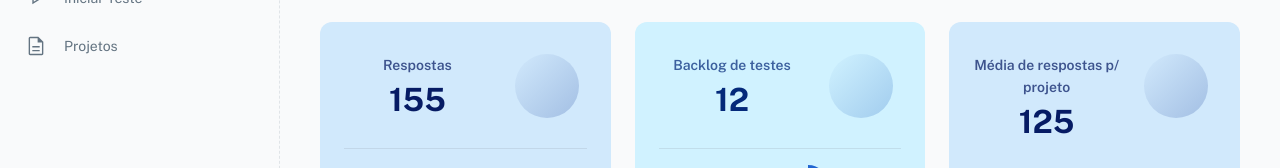
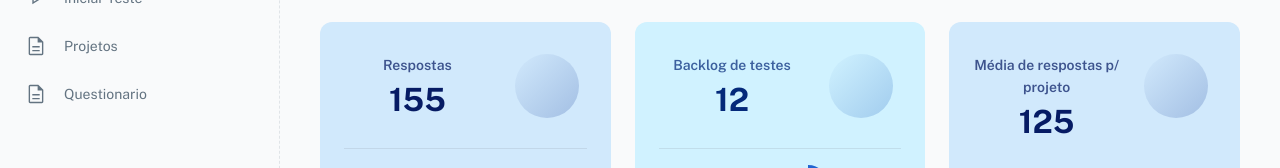
Before and after one commit to FatecFranca/DSM-G01-PI3-2022-2, a React (Create React App) app in the folder front-end/: page /dashboard/app in a window 1280 px wide. Shown: the part 170-338 px from the top of the page. Built offline with nearby package versions, Linux system fonts and the light colour scheme; some icons are missing; a web font is replaced by a local one.

Commit message:
feat-pag-questionario

```diff
--- a/front-end/src/layouts/dashboard/nav/config.js
+++ b/front-end/src/layouts/dashboard/nav/config.js
@@ -21,6 +21,12 @@ const navConfig = [
     path: '/dashboard/products',
     icon: icon('ic_document'),
   },
+  {
+    title: 'Questionario',
+    path: '/dashboard/products',
+    icon: icon('ic_document'),
+  },
+
 
 ];
 
```
Also changed, not shown: 1 other file (tests, documents, lock files or other folders).
